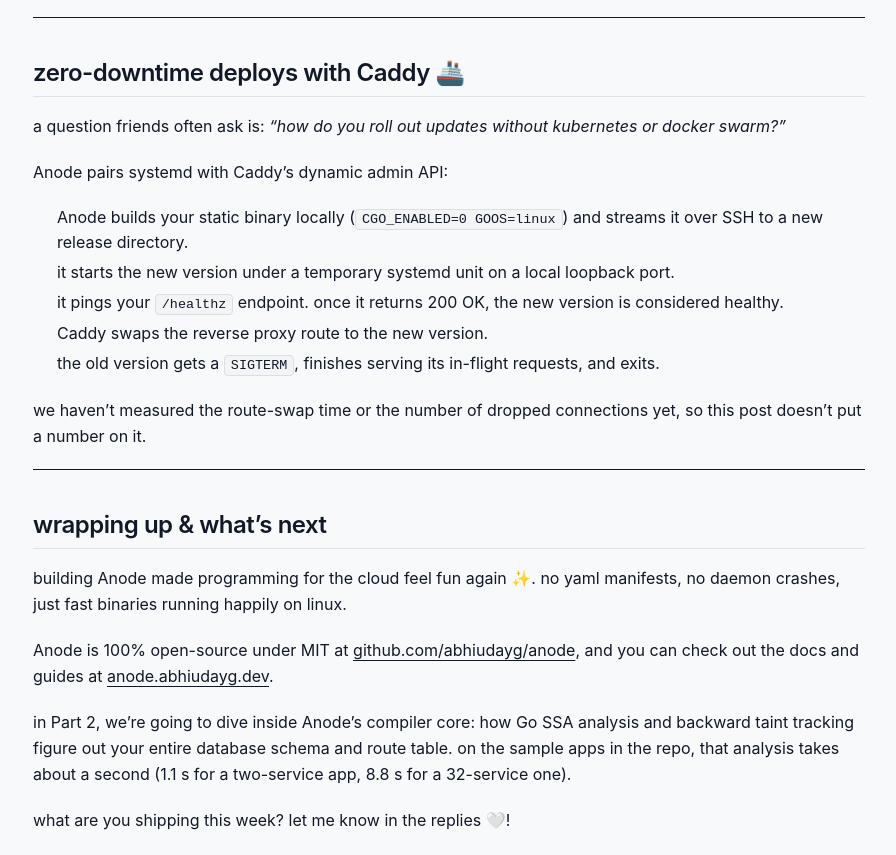
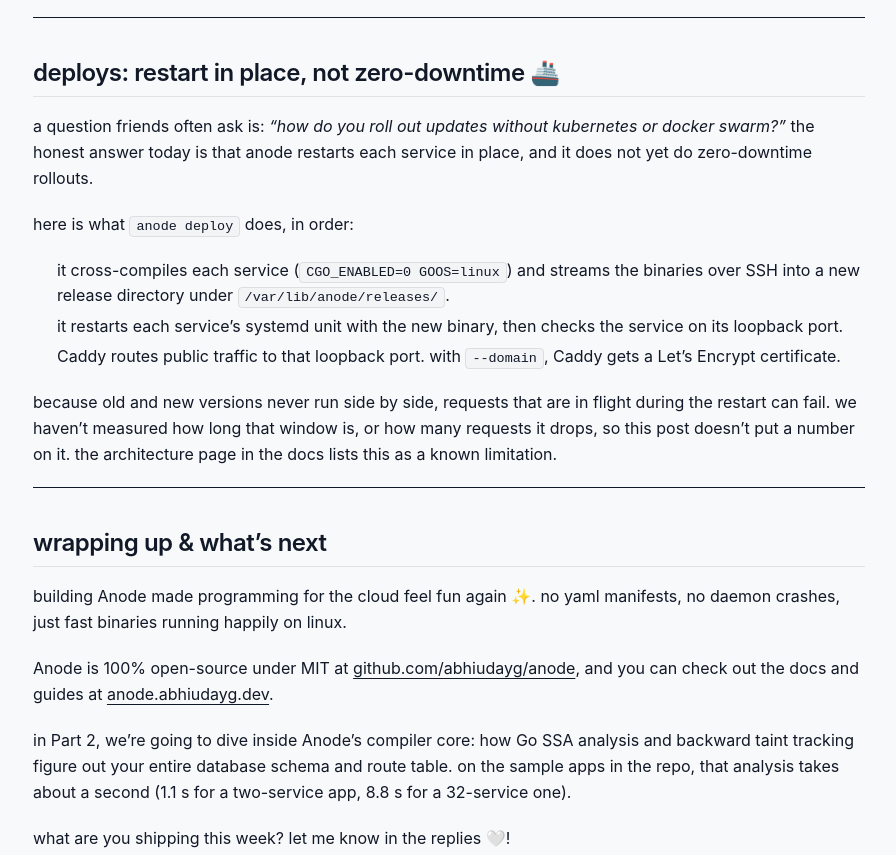
Before and after one commit to abhiudayg/abhiudayg, an Astro site: page /blog/why-we-ditched-docker-for-go-backends in a window 1280 px wide. Shown: the part 4715-5570 px from the top of the page, without its empty margins (191-1087 px from the left). Built offline with nearby package versions, Linux system fonts and the light colour scheme; Astro itself is replaced by a stand-in of ours; some packages are replaced by stand-ins of ours.

Commit message:
docs(blog): correct deploy section to match anode behaviour (#4)
anode restarts services in place; zero-downtime rollout and a measured
route-swap time are not implemented or measured. Remove the Caddy admin API
and <1 ms swap claims.

```diff
--- a/src/content/blog/why-we-ditched-docker-for-go-backends.md
+++ b/src/content/blog/why-we-ditched-docker-for-go-backends.md
@@ -141,19 +141,17 @@ every service gets its own ephemeral user ID with read-only access to `/usr` and
 
 ---
 
-## zero-downtime deploys with Caddy 🚢
+## deploys: restart in place, not zero-downtime 🚢
 
-a question friends often ask is: *"how do you roll out updates without kubernetes or docker swarm?"*
+a question friends often ask is: *"how do you roll out updates without kubernetes or docker swarm?"* the honest answer today is that anode restarts each service in place, and it does not yet do zero-downtime rollouts.
 
-Anode pairs systemd with Caddy's dynamic admin API:
+here is what `anode deploy` does, in order:
 
-1. Anode builds your static binary locally (`CGO_ENABLED=0 GOOS=linux`) and streams it over SSH to a new release directory.
-2. it starts the new version under a temporary systemd unit on a local loopback port.
-3. it pings your `/healthz` endpoint. once it returns 200 OK, the new version is considered healthy.
-4. Caddy swaps the reverse proxy route to the new version.
-5. the old version gets a `SIGTERM`, finishes serving its in-flight requests, and exits.
+1. it cross-compiles each service (`CGO_ENABLED=0 GOOS=linux`) and streams the binaries over SSH into a new release directory under `/var/lib/anode/releases/`.
+2. it restarts each service's systemd unit with the new binary, then checks the service on its loopback port.
+3. Caddy routes public traffic to that loopback port. with `--domain`, Caddy gets a Let's Encrypt certificate.
 
-we haven't measured the route-swap time or the number of dropped connections yet, so this post doesn't put a number on it.
+because old and new versions never run side by side, requests that are in flight during the restart can fail. we haven't measured how long that window is, or how many requests it drops, so this post doesn't put a number on it. the architecture page in the docs lists this as a known limitation.
 
 ---
 
```
